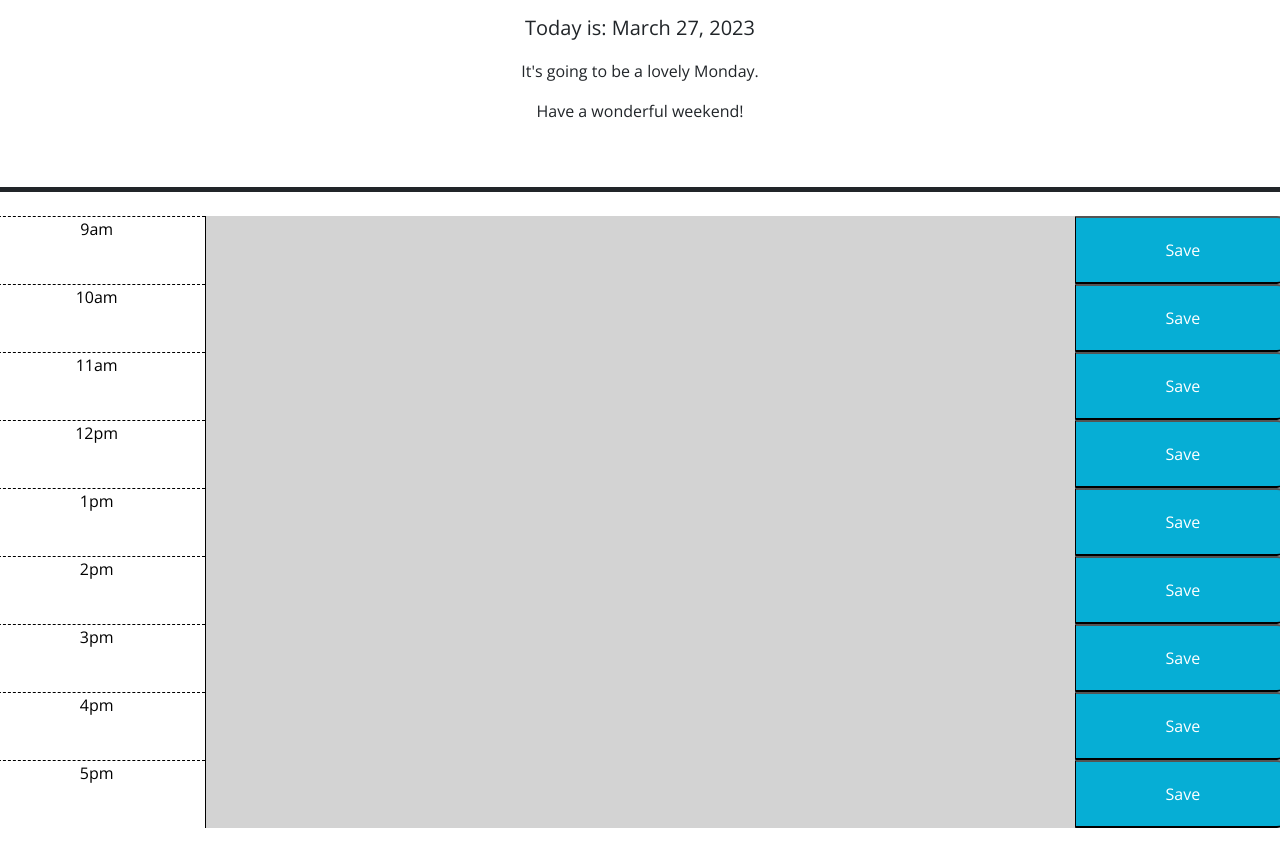
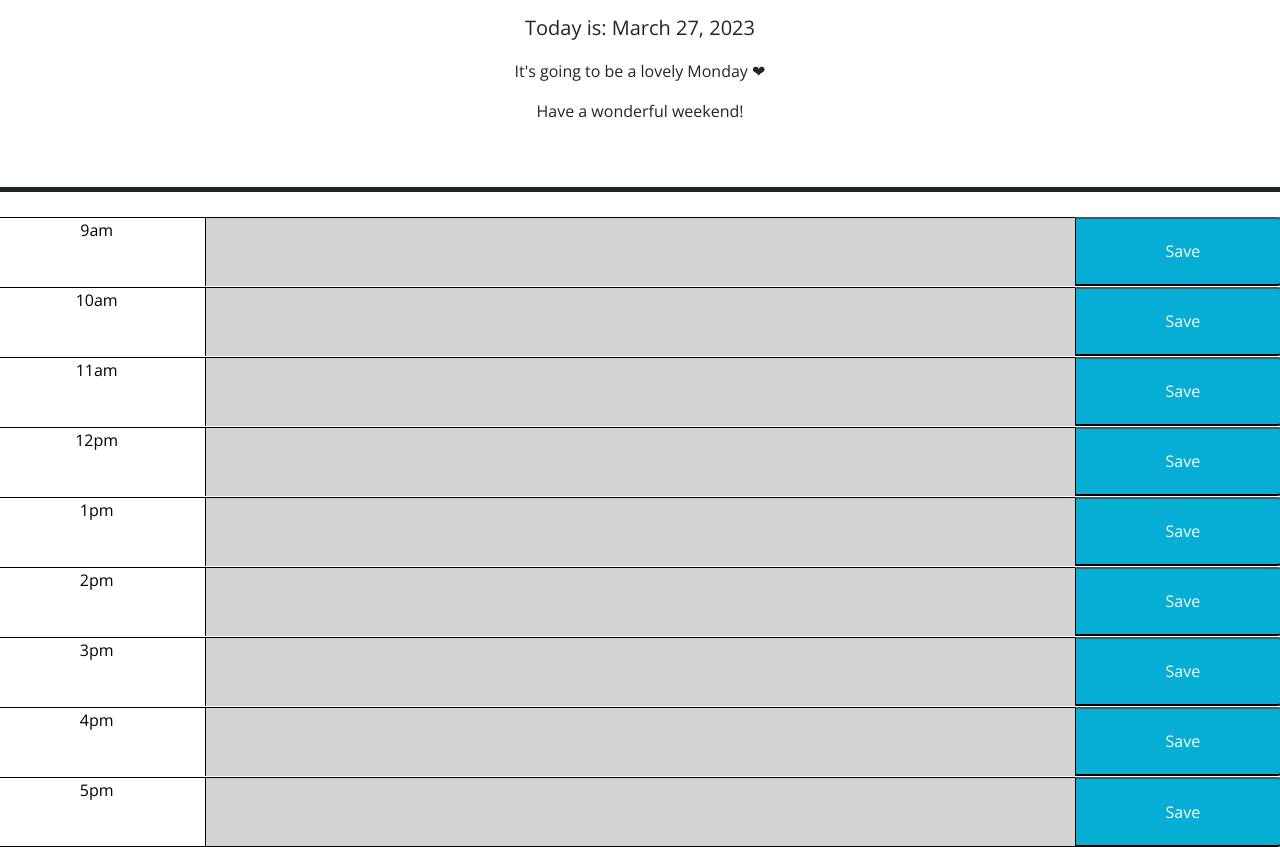
Before and after one commit to marshallpeters5/mod-5-workday-scheduler, a plain HTML site: page index.html in a window 1280 px wide. Shown: the part 166-1013 px from the top of the page. Drawn offline with nearby package versions, Linux system fonts and the light colour scheme.

Commit message:
personalized the css a bit more

```diff
--- a/assets/script.js
+++ b/assets/script.js
@@ -28,7 +28,7 @@ var currentDay = dayjs().format('MMMM D, YYYY')
 $('#currentDay').text("Today is: " + currentDay);
 
 var weekDay = dayjs().format('dddd')
-$('#week-day').text("It's going to be a lovely " + weekDay + ".");
+$('#week-day').text("It's going to be a lovely " + weekDay + " ❤");
 if (weekDay == 'Saturday' || 'Sunday') {
 $('#weekEnd').text("Have a wonderful weekend!")
 } else {
--- a/assets/style.css
+++ b/assets/style.css
@@ -12,9 +12,15 @@ textarea {
   border-left: 1px solid black;
   padding: 10px;
 }
-
+#time17 {
+ border-bottom: 1px solid black;
+}
+#last-row{
+  border-bottom: 1px solid black;
+}
 .description {
   white-space: pre-wrap;
+  border-top: 1px solid black;
 }
 
 .time-block {
@@ -26,14 +32,14 @@ textarea {
   flex-direction: column;
 }
 
-row {
+.row {
   border-top: 1px solid white;
 }
 
 .hour {
   background-color: #ffffff;
   color: #000000;
-  border-top: 1px dashed #000000;
+  border-top: 1px solid #000000;
 }
 
 .past {
--- a/index.html
+++ b/index.html
@@ -23,39 +23,39 @@
   </header>
   <div class="schedulingTable">
     <div class="row">
-      <div class="time col-2 text-center hour" id="time9">9am</div><textarea class="col-8 description" type="text" id="row"></textarea>
+      <div class="time col-2 text-center hour" id="time9">9am</div><textarea class="col-8 description" type="text"></textarea>
       <button class="saveBtn col-2">Save</button>
     </div>
     <div class="row">
-      <div class="time col-2 text-center hour" id="time10">10am</div><textarea class="col-8 description" type="text" id="row"></textarea>
+      <div class="time col-2 text-center hour" id="time10">10am</div><textarea class="col-8 description" type="text"></textarea>
       <button class="saveBtn col-2">Save</button>
     </div>
     <div class="row">
-      <div class="time col-2 text-center hour" id="time11">11am</div><textarea class="col-8 description" type="text" id="row"></textarea>
+      <div class="time col-2 text-center hour" id="time11">11am</div><textarea class="col-8 description" type="text" ></textarea>
       <button class="saveBtn col-2">Save</button>
     </div>
     <div class="row">
-      <div class="time col-2 text-center hour" id="time12">12pm</div><textarea class="col-8 description" type="text" id="row"></textarea>
+      <div class="time col-2 text-center hour" id="time12">12pm</div><textarea class="col-8 description" type="text"></textarea>
       <button class="saveBtn col-2">Save</button>
     </div>
     <div class="row">
-      <div class="time col-2 text-center hour" id="time13">1pm</div><textarea class="col-8 description" type="text" id="row"></textarea>
+      <div class="time col-2 text-center hour" id="time13">1pm</div><textarea class="col-8 description" type="text"></textarea>
       <button class="saveBtn col-2">Save</button>
     </div>
     <div class="row">
-      <div class="time col-2 text-center hour" id="time14">2pm</div><textarea class="col-8 description" type="text" id="row"></textarea>
+      <div class="time col-2 text-center hour" id="time14">2pm</div><textarea class="col-8 description" type="text"></textarea>
       <button class="saveBtn col-2">Save</button>
     </div>
     <div class="row">
-      <div class="time col-2 text-center hour" id="time15">3pm</div><textarea class="col-8 description" type="text" id="row"></textarea>
+      <div class="time col-2 text-center hour" id="time15">3pm</div><textarea class="col-8 description" type="text"></textarea>
       <button class="saveBtn col-2">Save</button>
     </div>
     <div class="row">
-      <div class="time col-2 text-center hour" id="time16">4pm</div><textarea class="col-8 description" type="text" id="row"></textarea>
+      <div class="time col-2 text-center hour" id="time16">4pm</div><textarea class="col-8 description" type="text"></textarea>
       <button class="saveBtn col-2">Save</button>
     </div>
     <div class="row">
-      <div class="time col-2 text-center hour" id="time17">5pm</div><textarea class="col-8 description" type="text" id="row"></textarea>
+      <div class="time col-2 text-center hour" id="time17">5pm</div><textarea class="col-8 description" type="text" id="last-row"></textarea>
       <button class="saveBtn col-2">Save</button>
     </div>
   </div>
```
